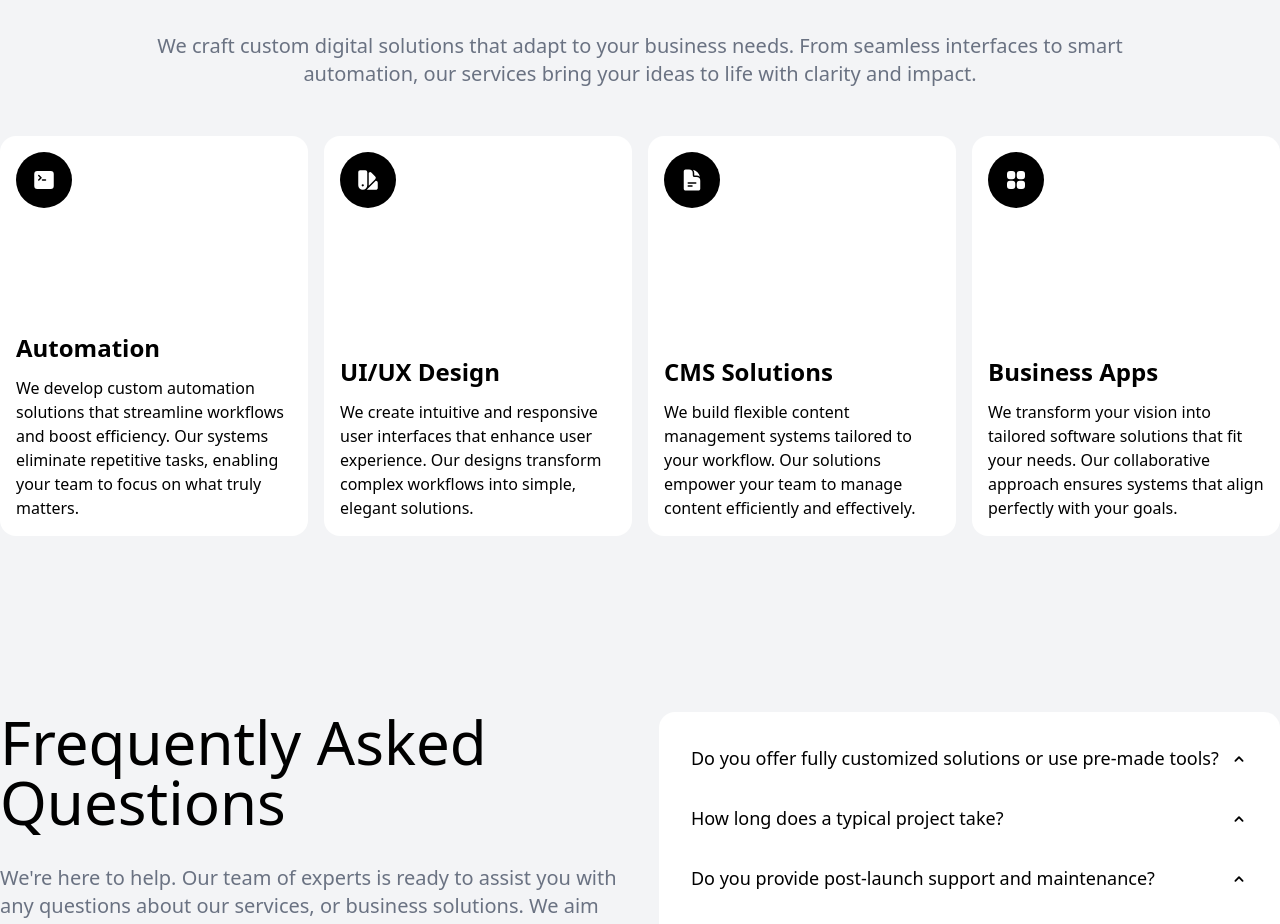
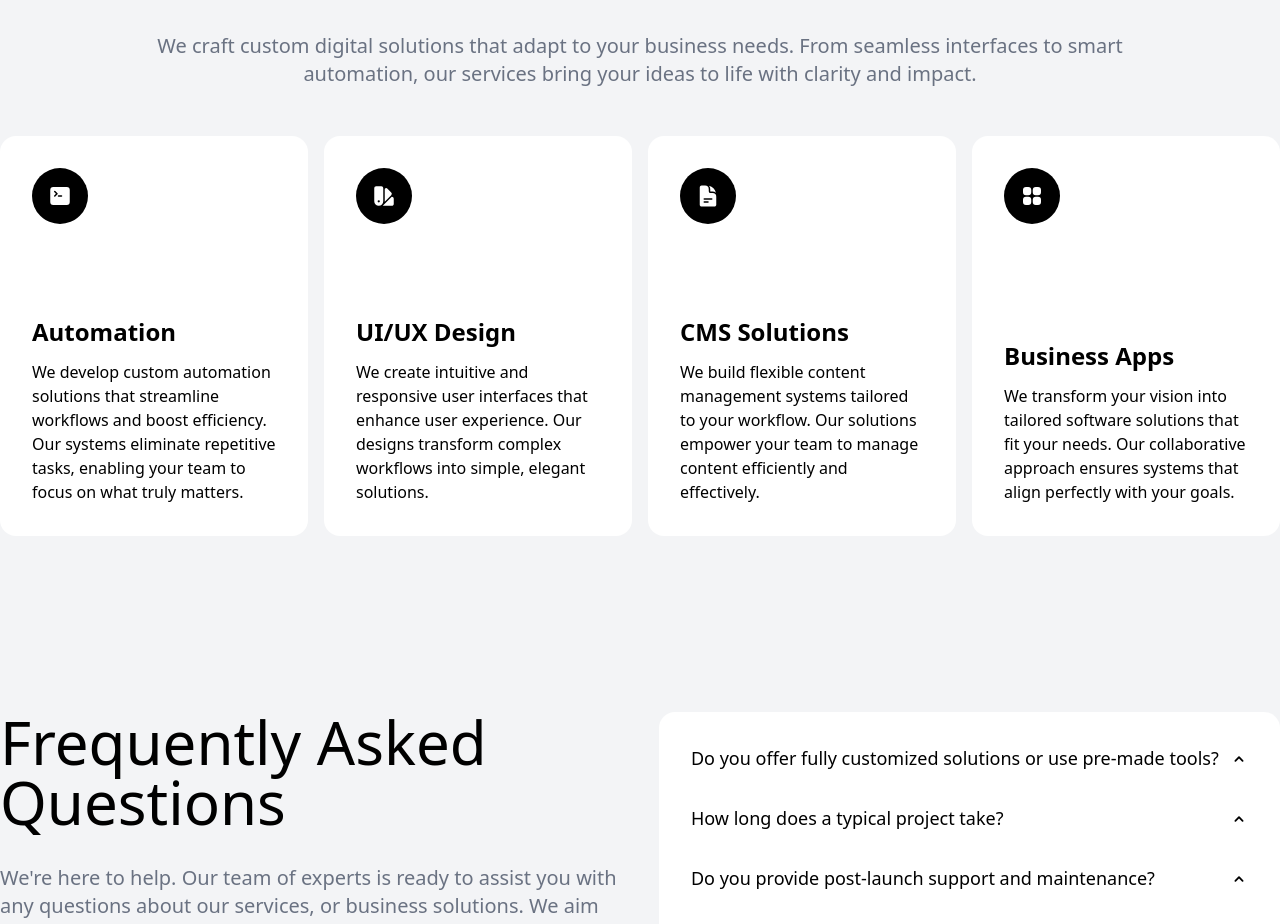
Before and after one commit to cursedxp/automatics.dev, a Next.js app: page / in a window 1280 px wide. Shown: the part 1560-2484 px from the top of the page. Built offline with nearby package versions, Linux system fonts and the light colour scheme; a web font is replaced by a local one.

Commit message:
♻️ (Services.js): refactor Services component to increase padding from 4 to 8 to improve visual appearance and spacing of the component

```diff
--- a/app/components/home/servicesSection/Services.js
+++ b/app/components/home/servicesSection/Services.js
@@ -54,7 +54,7 @@ export default function Services() {
       >
         <motion.article
           variants={item}
-          className="rounded-2xl p-4 bg-white relative transition-colors duration-300 hover:bg-black hover:text-white group cursor-pointer flex flex-col min-h-[400px]"
+          className="rounded-2xl p-8 bg-white relative transition-colors duration-300 hover:bg-black hover:text-white group cursor-pointer flex flex-col min-h-[400px]"
         >
           <div className="flex items-center justify-center rounded-full bg-black transition-colors duration-300 w-14 h-14 group-hover:bg-white">
             <HiCommandLine className="w-6 h-6 text-white transition-colors duration-300 group-hover:text-black" />
@@ -71,7 +71,7 @@ export default function Services() {
 
         <motion.article
           variants={item}
-          className="rounded-2xl p-4 bg-white relative transition-colors duration-300 hover:bg-black hover:text-white group cursor-pointer flex flex-col min-h-[400px]"
+          className="rounded-2xl p-8 bg-white relative transition-colors duration-300 hover:bg-black hover:text-white group cursor-pointer flex flex-col min-h-[400px]"
         >
           <div className="flex items-center justify-center rounded-full bg-black transition-colors duration-300 w-14 h-14 group-hover:bg-white">
             <HiSwatch className="w-6 h-6 text-white transition-colors duration-300 group-hover:text-black" />
@@ -88,7 +88,7 @@ export default function Services() {
 
         <motion.article
           variants={item}
-          className="rounded-2xl p-4 bg-white relative transition-colors duration-300 hover:bg-black hover:text-white group cursor-pointer flex flex-col min-h-[400px]"
+          className="rounded-2xl p-8 bg-white relative transition-colors duration-300 hover:bg-black hover:text-white group cursor-pointer flex flex-col min-h-[400px]"
         >
           <div className="flex items-center justify-center rounded-full bg-black transition-colors duration-300 w-14 h-14 group-hover:bg-white">
             <HiDocumentText className="w-6 h-6 text-white transition-colors duration-300 group-hover:text-black" />
@@ -105,7 +105,7 @@ export default function Services() {
 
         <motion.article
           variants={item}
-          className="rounded-2xl p-4 bg-white relative transition-colors duration-300 hover:bg-black hover:text-white group cursor-pointer flex flex-col min-h-[400px]"
+          className="rounded-2xl p-8 bg-white relative transition-colors duration-300 hover:bg-black hover:text-white group cursor-pointer flex flex-col min-h-[400px]"
         >
           <div className="flex items-center justify-center rounded-full bg-black transition-colors duration-300 w-14 h-14 group-hover:bg-white">
             <HiSquares2X2 className="w-6 h-6 text-white transition-colors duration-300 group-hover:text-black" />
```
